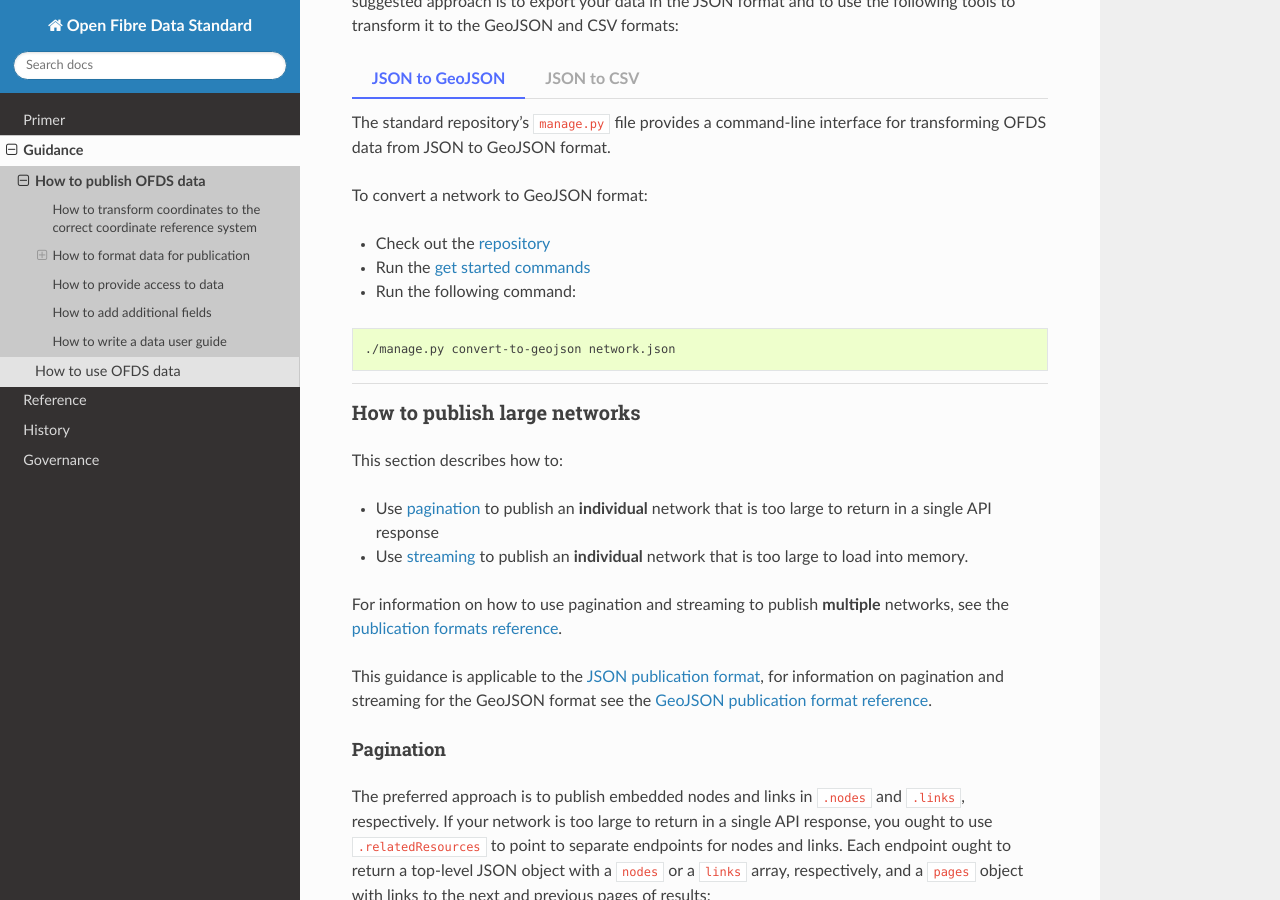
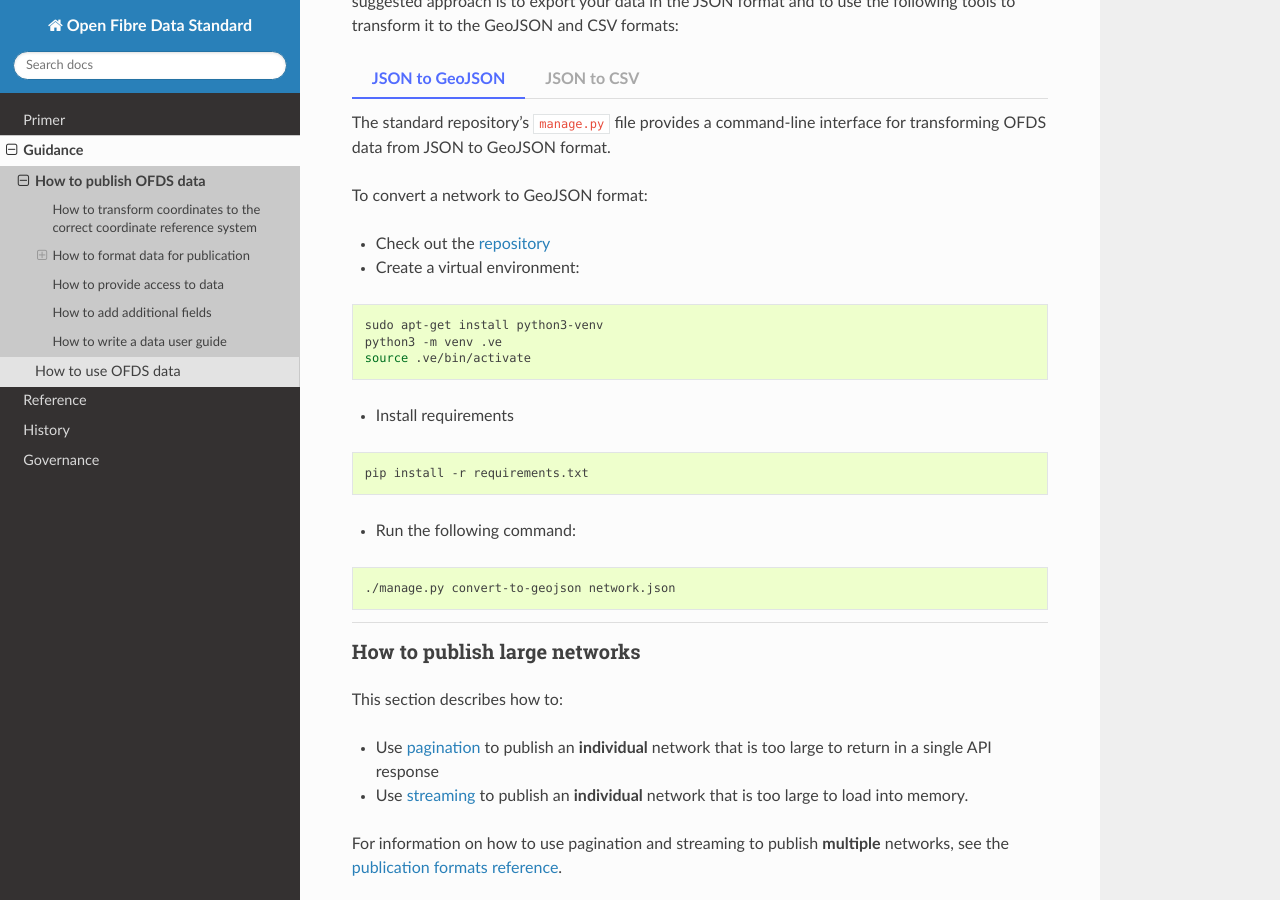
Before and after one commit to Open-Telecoms-Data/open-fibre-data-standard, a Sphinx documentation site: the page built from docs/guidance/publication.md, in a window 1280 px wide and 900 px high, scrolled down 1353 px. Built offline with Sphinx 7.4.7 and the Read the Docs theme 2.0.0, drawn with Linux system fonts in a browser that asks for light colours.

Commit message:
docs/guidance/publication.md: Inline convert-to-geojson instructions

````diff
--- a/docs/guidance/publication.md
+++ b/docs/guidance/publication.md
@@ -39,7 +39,16 @@ The standard repository's [`manage.py`](https://github.com/Open-Telecoms-Data/op
 To convert a network to GeoJSON format:
 
 * Check out the [repository](https://github.com/Open-Telecoms-Data/open-fibre-data-standard)
-* Run the [get started commands](https://ofds-standard-development-handbook.readthedocs.io/en/latest/technical/build.html#get-started)
+* Create a virtual environment:
+```bash
+sudo apt-get install python3-venv
+python3 -m venv .ve
+source .ve/bin/activate
+```
+* Install requirements
+```bash
+pip install -r requirements.txt
+```
 * Run the following command:
 
 ```bash
````
